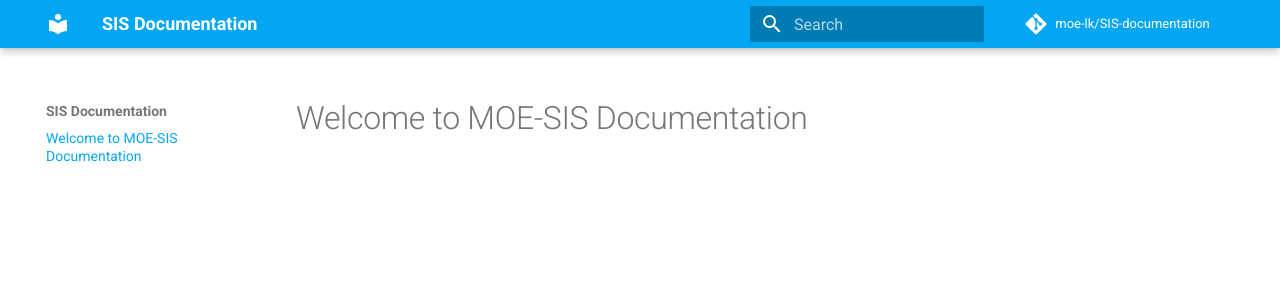
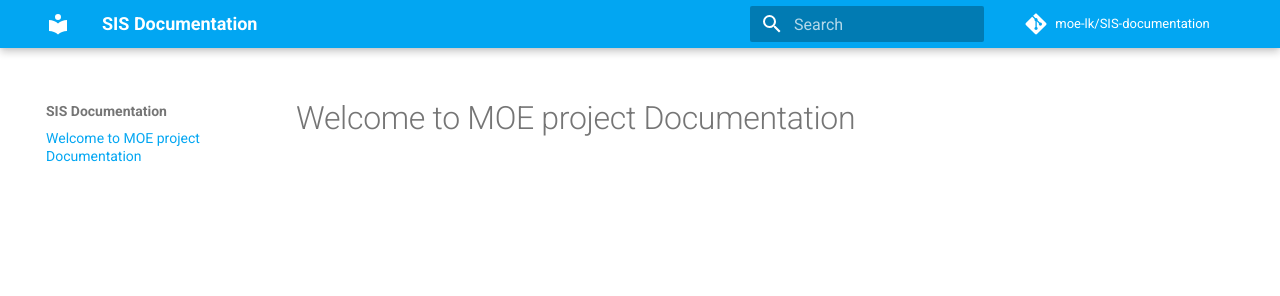
Before and after one commit to moe-lk/Documentation, an MkDocs documentation site: the page built from docs/index.md, in a window 1280 px wide. Shown: the top 296 px of the page. Built offline with MkDocs 1.6.1 and Material for MkDocs 9.7.7, drawn with Linux system fonts in a browser that asks for light colours; comment, search, counter and statistics services are not loaded.

Commit message:
Update index.md

```diff
--- a/docs/index.md
+++ b/docs/index.md
@@ -1 +1 @@
-# Welcome to MOE-SIS Documentation
+# Welcome to MOE project Documentation
```
